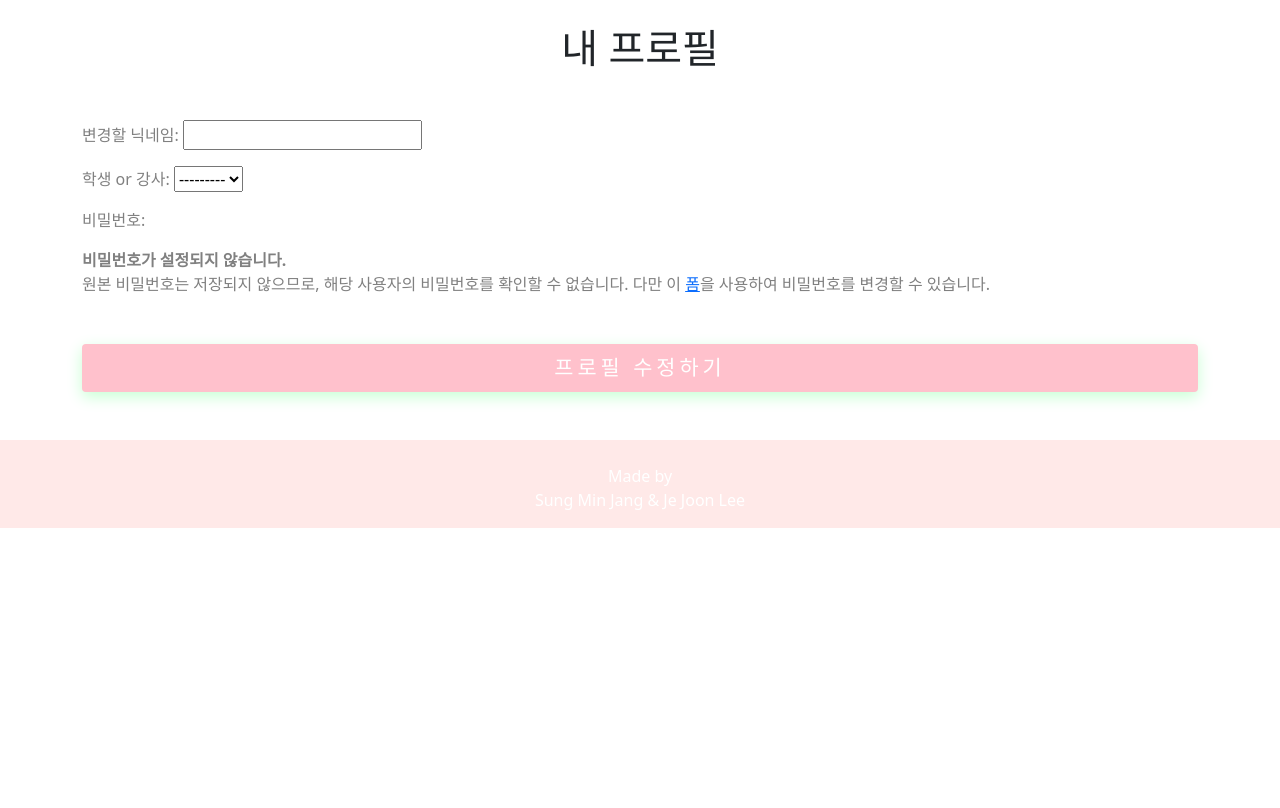
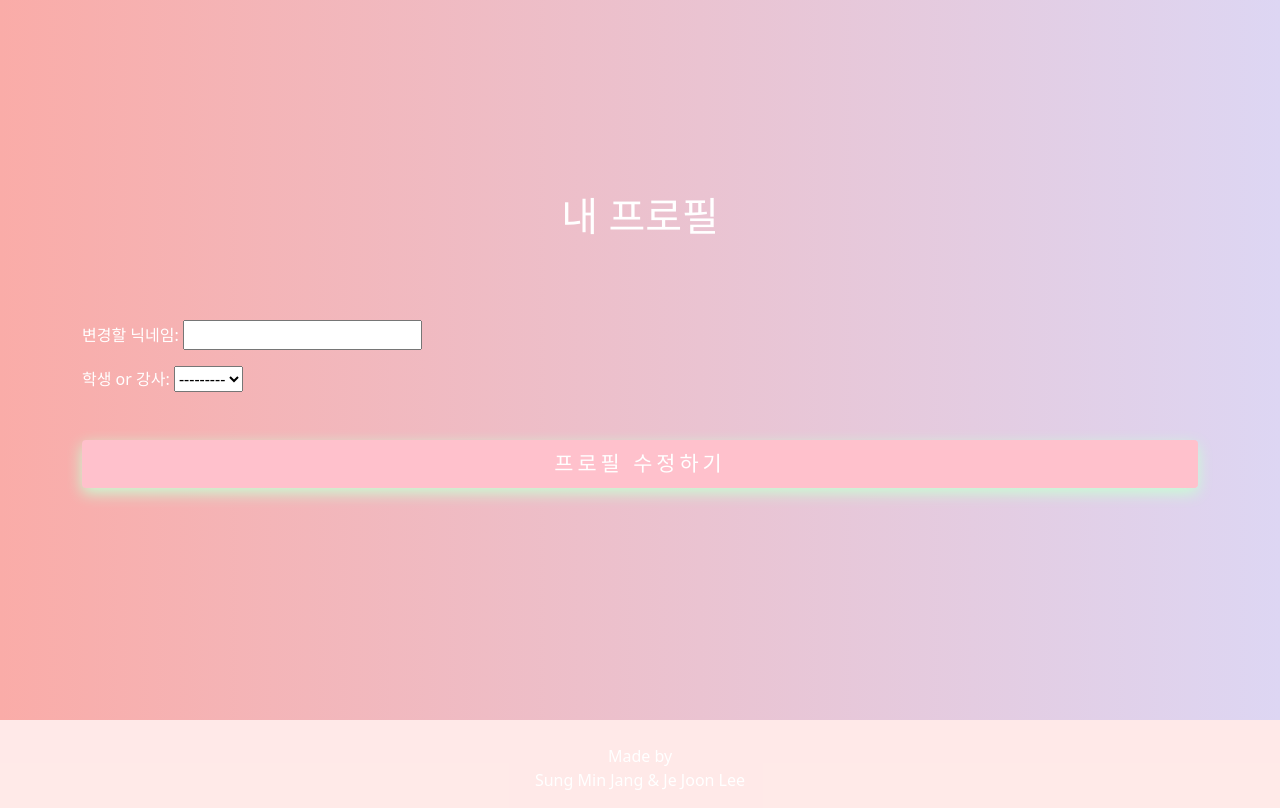
Before and after one commit to jejoonlee/Django_pair_project_5, a Django app: page /profile/ in a window 1280 px wide. Before the commit the page ends 528 px from the top, so only its background shows below. Run offline with Django 3.2, Linux system fonts and the light colour scheme; the visitor is signed in with stand-in values (Sample User, id 1); some libraries are stand-ins or nearby versions.

Commit message:
signup, profile 디자인 수정

```diff
--- a/accounts/forms.py
+++ b/accounts/forms.py
@@ -4,6 +4,7 @@ from django.contrib.auth import get_user_model
 from django import forms
 
 class CustomUserChangeForm(UserChangeForm):
+    password = None
     class Meta:
         model = get_user_model()
         fields = (
--- a/accounts/templates/accounts/profile.html
+++ b/accounts/templates/accounts/profile.html
@@ -5,17 +5,19 @@
 
 {% block content %}
 
-<section class="container">
-<h1 class="my-4 text-center">내 프로필</h1>
-<form action="" method="POST">
+<div class="comment-banner">
+  <section class="container d-flex flex-column justify-content-center" style="height: 90vh;">
+    <h1 class="py-4 text-center" style="color: white;">내 프로필</h1>
+    <form class="pb-3" action="" method="POST">
       {% csrf_token %}
-  <div class="my-5" style="color: gray;">
+      <div class="my-5" style="color: white;">
         {{ form.as_p }}
       </div>
-  <div class=" mb-5" style="height: 3rem;">
+      <div class="my-5" style="height: 3rem;">
         <button class="green btn w-100 h-100" type="submit">프로필 수정하기</button>
       </div>
     </form>
   </section>
+</div>
 
 {% endblock content %}
--- a/static/css/style.css
+++ b/static/css/style.css
@@ -195,7 +195,7 @@
 .cards {
   display: flex;
   flex-wrap: wrap;
-  justify-content: space-between;
+  justify-content: center;
 }
 .card-4 {
   margin: 20px;
@@ -258,13 +258,6 @@
   background: radial-gradient(#ffc1cc, #FFA1CF);
 }
 
-/* RESPONSIVE */
-@media (max-width: 1600px) {
-  .cards {
-    justify-content: center;
-  }
-}
-
 /* 강사목록 로그아웃 버튼 */
 .logout {
   text-decoration: none;
```
Also changed, not shown: accounts/templates/accounts/signup.html (+6 -4 lines). Lines whose indentation alone changed are shown as unchanged.
